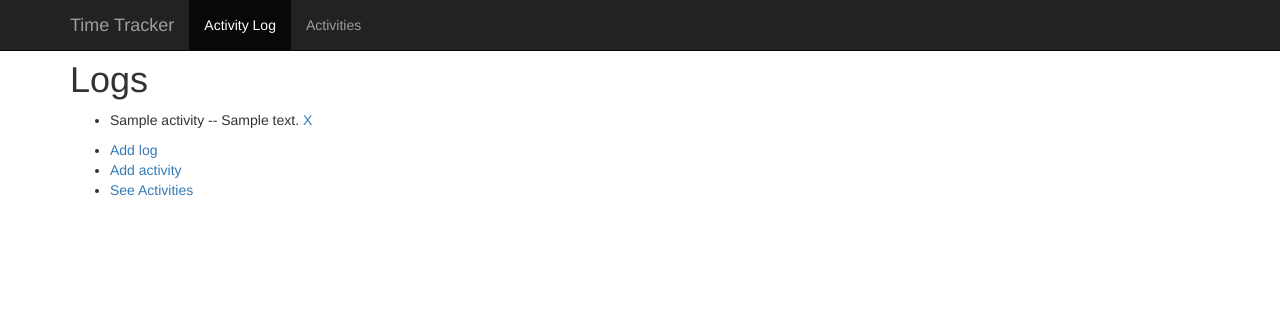
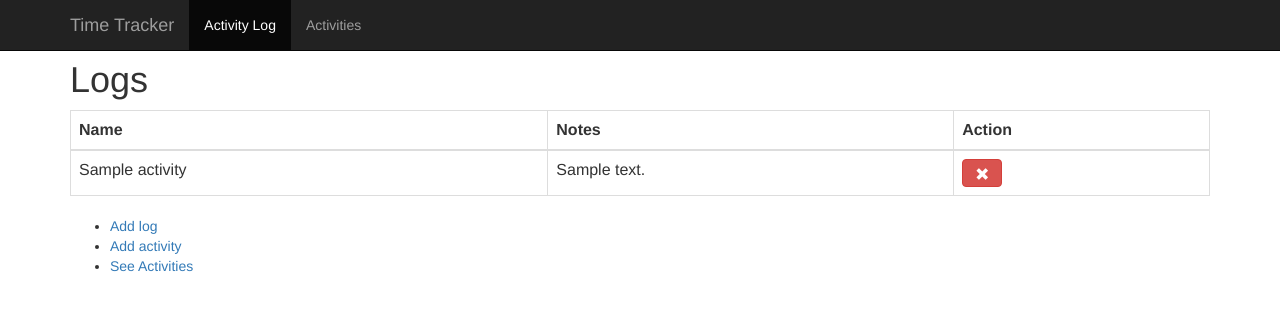
Before and after one commit to pbrogan12/time-tracker, a Django app: page /logs/ in a window 1280 px wide. Shown: the top 311 px of the page. Run offline with Django 3.2, Linux system fonts and the light colour scheme; tables that the repository leaves empty hold one stand-in row (values such as "Sample post"); some libraries are stand-ins or nearby versions.

Commit message:
Updated log to make it look better

```diff
--- a/timeTracker/timeLogger/templates/log.html
+++ b/timeTracker/timeLogger/templates/log.html
@@ -1,11 +1,24 @@
 {% extends "base.html" %}
 {% block content %}
 <h1>Logs</h1>
-<ul>
-    {% for i in logs %}
-    <li>{{ i.name }} -- {{ i.notes }} <a href="{% url 'delLog' i.id %}">X</a></li>
-    {% endfor %}
-</ul>
+    <table class="table table-bordered">
+        <thead>
+            <tr>
+                <th>Name</th>
+                <th>Notes</th>
+                <th>Action</th>
+            </tr>
+        </thead>
+        <tbody>
+            <tr>
+            {% for i in logs %}
+                <td>{{ i.name }}</td>
+                <td>{{ i.notes }}</td>
+                <td><a href="{% url 'delLog' i.id %}"><button type="button" class="btn btn-danger"><span class="glyphicon glyphicon-remove"></button></a></li>
+            </tr>
+                        {% endfor %}
+        </tbody>
+    </table>
 <ul>
     <li><a href={% url 'addLog' %}> Add log </a></li>
     <li><a href={% url 'addActivity' %}> Add activity </a></li>
```
